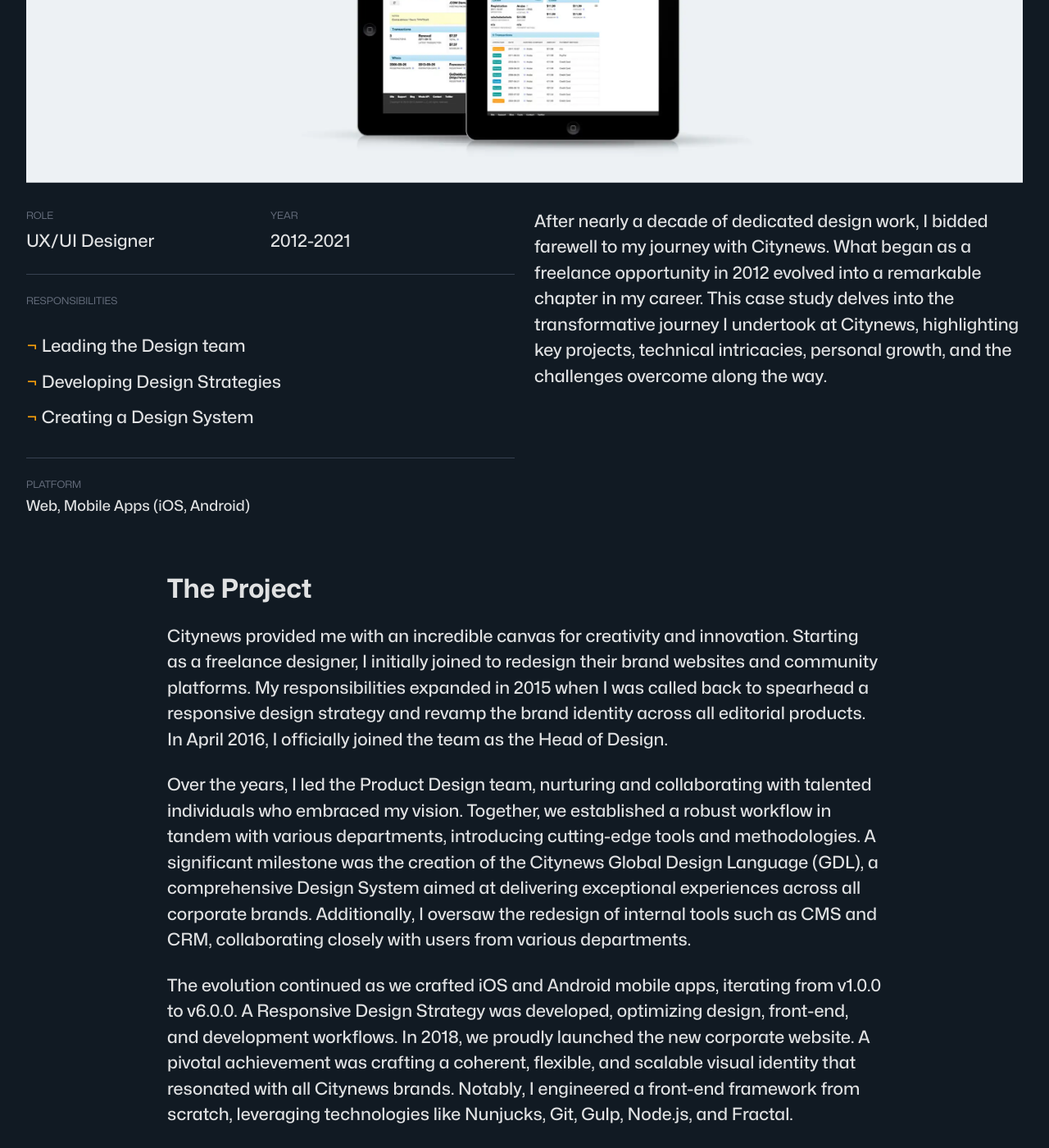
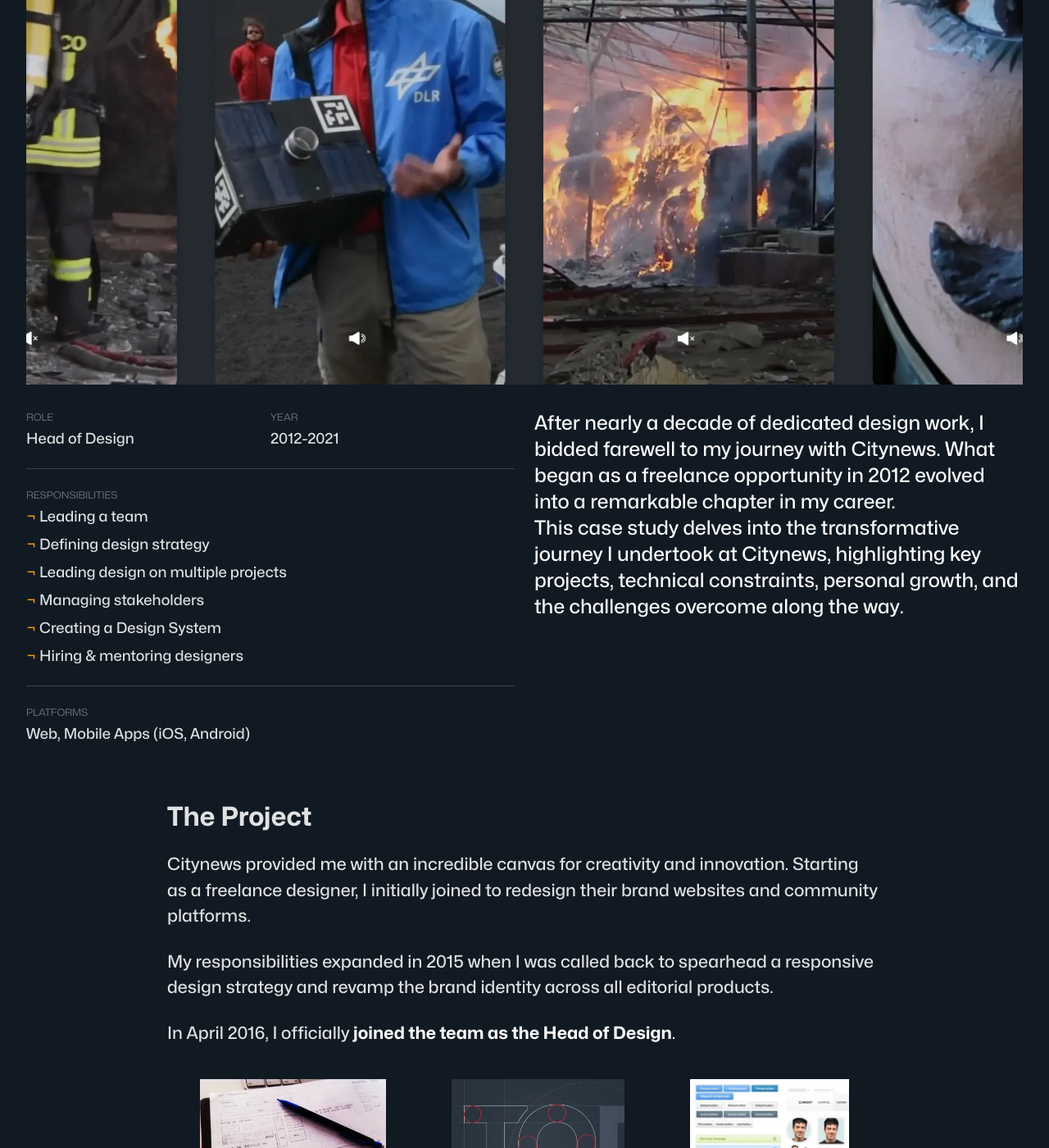
Before and after one commit to zetareticoli/fi, a Jekyll site: the page built from _work/citynews/index.md, in a window 1280 px wide and 1400 px high, scrolled down 586 px. Shown: the whole window at 82% size. Built offline with Jekyll 4.4.1, drawn with Linux system fonts in a browser that asks for light colours; some web fonts are replaced; some of the changed text lies outside the part shown.

Commit message:
content: added Citynews case study

```diff
--- a/_layouts/folio.html
+++ b/_layouts/folio.html
@@ -10,7 +10,7 @@
     <p class="lead color-text-light">{{ page.lead }}</p>
     {% endif %}
     {% if page.cover %}
-    <img class="full-width" alt="{{ page.cover-alt }}" title="{{ page.cover-title }}" src="{{ site.baseurl }}/img/works/{{ page.cover }}">
+    <img class="full-width" alt="{{ page.cover-alt }}" title="{{ page.cover-alt }}" src="{{ site.baseurl }}/img/projects/{{page.client}}/{{ page.cover }}">
 	  {% endif %}
   </section>
 
@@ -19,35 +19,35 @@
       <div>
         {% if page.role %}
         <h4 class="caption uppercase color-text-weak mb-xs">Role</h4>
-        <p class="body-post text-light">{{page.role}}</p>
+        <p class="text-emphasis">{{page.role}}</p>
         {% endif %}
       </div>
       <div>
         {% if page.year %}
         <h4 class="caption uppercase color-text-weak mb-xs">Year</h4>
-        <p class="body-post text-ligh ">{{page.year}}</p>
+        <p class="text-emphasis">{{page.year}}</p>
         {% endif %}
       </div>
       <div>
         {% if page.responsibilities %}
         <h4 class="caption uppercase color-text-weak mb-xs">Responsibilities</h4>
-        <ul class="list-none p-0">
+        <ul class="list-none p-0 m-none mb-m">
         {% for item in page.responsibilities %}
-          <li class="body-post text-light mb-s"><span class="color-text-primary">¬</span> {{ item }}</li>
+          <li class="text-emphasis mb-s"><span class="color-text-primary">¬</span> {{ item }}</li>
         {% endfor %}
         </ul>
         {% endif %}
       </div>
       <div>
         {% if page.platform %}
-        <h4 class="caption uppercase color-text-weak mb-xs">Platform</h4>
+        <h4 class="caption uppercase color-text-weak mb-xs">Platforms</h4>
         <p class="text-emphasis">{{page.platform}}</p>
         {% endif %}
       </div>
     </div>
     <div>
       {% if page.summary %}
-      <p class="body-post">
+      <p class="lead color-text-inverse">
         {{page.summary}}
       </p>
       {% endif %}
--- a/_work/citynews/index.md
+++ b/_work/citynews/index.md
@@ -1,28 +1,94 @@
 ---
 layout: folio
-title: Transforming Citynews - A Decade of Design Evolution
+title: Transforming Citynews — A Decade of Design Evolution
 lead: Crafting excellence, navigating challenges, and leaving a lasting legacy
 order: 1
-summary: After nearly a decade of dedicated design work, I bidded farewell to my journey with Citynews. What began as a freelance opportunity in 2012 evolved into a remarkable chapter in my career. This case study delves into the transformative journey I undertook at Citynews, highlighting key projects, technical intricacies, personal growth, and the challenges overcome along the way.
-cover: project-cover.webp
-client: Seejay
+summary: After nearly a decade of dedicated design work, I bidded farewell to my journey with Citynews. What began as a freelance opportunity in 2012 evolved into a remarkable chapter in my career. <br>This case study delves into the transformative journey I undertook at Citynews, highlighting key projects, technical constraints, personal growth, and the challenges overcome along the way.
+cover: citynews-cover.webp
+cover-alt: Screenshot of the intro video published on the Citynews website homepage
+client: citynews
 year: 2012-2021
-role: UX/UI Designer
+role: Head of Design
 platform: Web, Mobile Apps (iOS, Android)
 responsibilities:
-  - Leading the Design team
-  - Developing Design Strategies
+  - Leading a team
+  - Defining design strategy
+  - Leading design on multiple projects
+  - Managing stakeholders
   - Creating a Design System
+  - Hiring & mentoring designers
 permalink: /work/citynews/
 ---
 
 ## The Project
 
-Citynews provided me with an incredible canvas for creativity and innovation. Starting as a freelance designer, I initially joined to redesign their brand websites and community platforms. My responsibilities expanded in 2015 when I was called back to spearhead a responsive design strategy and revamp the brand identity across all editorial products. In April 2016, I officially joined the team as the Head of Design.
+Citynews provided me with an incredible canvas for creativity and innovation. Starting as a freelance designer, I initially joined to redesign their brand websites and community platforms.
 
-Over the years, I led the Product Design team, nurturing and collaborating with talented individuals who embraced my vision. Together, we established a robust workflow in tandem with various departments, introducing cutting-edge tools and methodologies. A significant milestone was the creation of the Citynews Global Design Language (GDL), a comprehensive Design System aimed at delivering exceptional experiences across all corporate brands. Additionally, I oversaw the redesign of internal tools such as CMS and CRM, collaborating closely with users from various departments.
+My responsibilities expanded in 2015 when I was called back to spearhead a responsive design strategy and revamp the brand identity across all editorial products.
 
-The evolution continued as we crafted iOS and Android mobile apps, iterating from v1.0.0 to v6.0.0. A Responsive Design Strategy was developed, optimizing design, front-end, and development workflows. In 2018, we proudly launched the new corporate website. A pivotal achievement was crafting a coherent, flexible, and scalable visual identity that resonated with all Citynews brands. Notably, I engineered a front-end framework from scratch, leveraging technologies like Nunjucks, Git, Gulp, Node.js, and Fractal.
+In April 2016, I officially **joined the team as the Head of Design**.
+
+<div class="flex direction-col-to-row">
+  <figure>
+    <img src="/img/projects/citynews/citynews-hp-sketch.webp" alt="">
+    <figcaption class="color-text-light">2012 — Early sketches of the new homepage for editorial brands</figcaption>
+  </figure>
+  <figure>
+    <img src="/img/projects/citynews/today-brand.webp" alt="">
+    <figcaption class="color-text-light">2013 — Shape details of the brand identity for Today.it brand</figcaption>
+  </figure>
+  <figure>
+    <img src="/img/projects/citynews/citynews-ui-kit.webp" alt="">
+    <figcaption class="color-text-light">2013 — UI kit snap preview</figcaption>
+  </figure>
+</div>
+
+Over the years, I led the Product Design team, nurturing and collaborating with talented individuals who embraced my vision.
+
+Together, we established a robust workflow in tandem with various departments, introducing cutting-edge tools and methodologies.
+
+A significant milestone was the creation of the **Global Design Language (GDL)**, a comprehensive Design System aimed at delivering exceptional experiences across all corporate brands. We introduced in late 2020 and it's currently used.
+
+<div class="flex direction-col-to-row">
+  <figure>
+    <img src="/img/projects/citynews/citynews-gdl-products.webp" alt="">
+    <figcaption class="color-text-light">2019-2020 — The Global Design Language in action: for multiple brands on multiple devices</figcaption>
+  </figure>
+  <figure>
+    <img src="/img/projects/citynews/citynews-gdl-styleguide.webp" alt="">
+    <figcaption class="color-text-light">2019-2020 — The Global Design Language styleguide built on Fractal</figcaption>
+  </figure>
+</div>
+
+Additionally, I oversaw the redesign of internal tools such as the **Content Management System** (CMS) and **Customer Relantionship Management** (powered by SuiteCRM), collaborating closely with people from various departments.
+
+<figure>
+  <img src="/img/projects/citynews/citynews-mobile-apps.webp" alt="">
+  <figcaption class="color-text-light">2020 — iOS mobile app v6</figcaption>
+</figure>
+
+The evolution continued as we crafted **iOS** and **Android mobile apps**, iterating from v1 to v6. I lead the design and development work, managing external resources and suppliers.
+
+I personally developed a Responsive Design Strategy, optimizing the **design**, **front-end**, and **development** workflows.
+
+<div class="flex direction-col-to-row">
+  <figure>
+    <img src="/img/projects/citynews/citynews-corporate-brands.webp" alt="">
+    <figcaption class="color-text-light">2018 — The Brands page of corporate website</figcaption>
+  </figure>
+  <figure>
+    <img src="/img/projects/citynews/citynews-corporate-intro-homepage.webp" alt="">
+    <figcaption class="color-text-light">2018 — The homepage of corporate website</figcaption>
+  </figure>
+  <figure>
+    <img src="/img/projects/citynews/citynews-corporate-intro-video.webp" alt="">
+    <figcaption class="color-text-light">2018 — Snapshots of the intro video in website homepage</figcaption>
+  </figure>
+</div>
+
+In 2018, we proudly launched the new **corporate website**. A pivotal achievement was crafting a coherent, flexible, and scalable visual identity that resonated with all Citynews brands.
+
+Notably, I **engineered a front-end framework** from scratch, leveraging technologies like **Nunjucks**, **Git**, **Gulp**, **Node.js**, and **Fractal**.
 
 ## Technical Details
 
@@ -31,7 +97,11 @@
 - **Front-End Framework**: To streamline development, I initiated the development of a custom front-end framework. Leveraging technologies such as Nunjucks, Git, Gulp, Node.js, and Fractal, this framework optimized collaboration and expedited project delivery.
 
 ## Personal Growth
-My tenure at Citynews was not just about transforming the company; it was a journey of personal growth. I learned the value of leadership, teamwork, and adaptability. Collaborating with talented individuals and navigating the dynamic landscape of design and technology significantly enriched my skillset. I honed my project management abilities and developed a keen eye for detail, crucial in maintaining design consistency and quality.
+My tenure at Citynews was not just about transforming the company. It was a **journey of personal growth**.
+
+I learned the value of **leadership**, **teamwork**, and **adaptability**. Collaborating with talented individuals and navigating the **dynamic landscape** of design and technology significantly enriched my skillset.
+
+I honed my project management abilities and developed a keen eye for **detail**, crucial in maintaining design consistency and **quality**.
 
 ## Challenges
 Every journey is marked by challenges, and Citynews was no exception. Some of the key hurdles included:
@@ -41,4 +111,8 @@
 3. **Designing for Multiple Platforms**: Adapting design concepts to multiple platforms, from web to mobile, demanded meticulous attention to detail and extensive testing to guarantee a seamless user experience.
 4. **Scaling Design**: As Citynews expanded, maintaining a coherent visual identity while accommodating growth presented a unique challenge. The creation of the GDL was instrumental in addressing this.
 
-In conclusion, my journey with Citynews has been a remarkable adventure of personal and professional growth, technical innovation, and creative excellence. While I bid farewell to this chapter, I carry with me a wealth of experiences and lessons that will continue to shape my future endeavors as a designer. As I embark on new horizons, I am excited to apply the knowledge and skills acquired during my time at Citynews to new and exciting projects, always striving for design excellence.
+In conclusion, my journey with Citynews has been a remarkable adventure of personal and professional growth, technical innovation, and creative excellence.
+
+I carry with me a wealth of experiences and lessons that will continue to shape my future endeavors as a designer.
+
+[Read the goodbye post →](/2021/04/28/leaving-citynews)
```
Also changed, not shown: img/projects/citynews/citynews-corporate-brands.webp (added), img/projects/citynews/citynews-corporate-intro-homepage.webp (added), img/projects/citynews/citynews-corporate-intro-video.webp (added), img/projects/citynews/citynews-cover.webp (added), img/projects/citynews/citynews-gdl-products.webp (added), img/projects/citynews/citynews-gdl-styleguide.webp (added), img/projects/citynews/citynews-hp-sketch.webp (added), img/projects/citynews/citynews-mobile-apps.webp (added), img/projects/citynews/citynews-ui-kit.webp (added), img/projects/citynews/sketch-userprofile.webp (added), img/projects/citynews/today-brand.png (added), img/projects/citynews/today-brand.webp (added), img/projects/citynews/today-ligatures.jpg (added).
